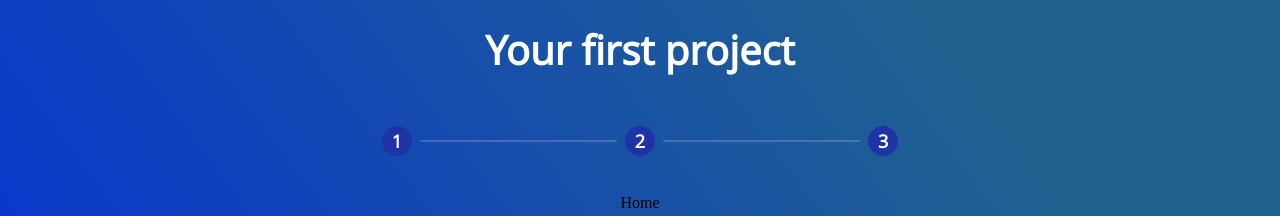
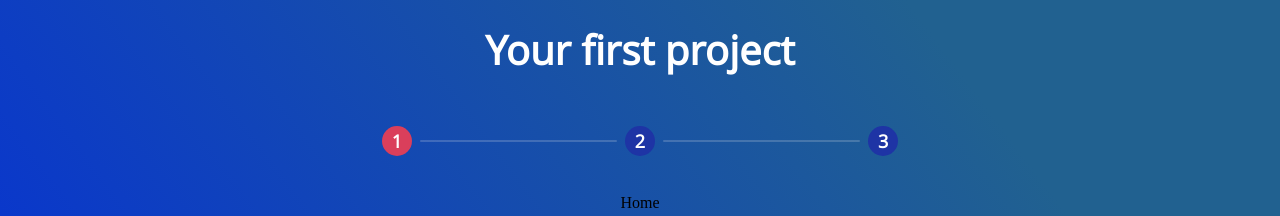
Before and after one commit to AlexChorniy/Halo-Lab, a React app: page / in a window 1280 px wide. Shown: the top 216 px of the page. Built offline with nearby package versions, Linux system fonts and the light colour scheme.

Commit message:
Add header change color

```diff
--- a/dev/components/Header/Header.js
+++ b/dev/components/Header/Header.js
@@ -1,4 +1,4 @@
-import React from 'react';
+import React, { useState, useEffect } from 'react';
 import { Link } from "react-router-dom";
 
 import {
@@ -10,24 +10,27 @@ import {
     NavLinkContainer
 } from './styles';
 
+//
+
 const Header = () => {
+    const [getCheckBox, sendCheckBox] = useState({ box: 'one' });
     return (
         <Navigation>
             <PageTitleText>Your first project</PageTitleText>
             <NavLinkContainer>
-                <NavLink>
+                <NavLink onClick={() => sendCheckBox({ box: 'one' })} background={getCheckBox?.box === 'one'}>
                     <Link to="/" style={{ textDecoration: 'none' }}>
                         <NavLinkValue>1</NavLinkValue>
                     </Link>
                 </NavLink>
                 <DecorationLine />
-                <NavLink>
+                <NavLink onClick={() => sendCheckBox({ box: 'two' })} background={getCheckBox?.box === 'two'}>
                     <Link to="/about" style={{ textDecoration: 'none' }}>
                         <NavLinkValue>2</NavLinkValue>
                     </Link>
                 </NavLink>
                 <DecorationLine />
-                <NavLink>
+                <NavLink onClick={() => sendCheckBox({ box: 'three' })} background={getCheckBox?.box === 'three'}>
                     <Link to="/dashboard" style={{ textDecoration: 'none' }}>
                         <NavLinkValue>3</NavLinkValue>
                     </Link>
--- a/dev/components/Header/styles.js
+++ b/dev/components/Header/styles.js
@@ -32,7 +32,7 @@ export const NavLink = styled.div`
     font-family: OpenSansBold;
     min-width: 30px;
     min-height: 30px;
-    background: #1E34A5;
+    background: ${({ background }) => background ? '#DA3F5B' : '#1E34A5'};
     border-radius: 50%;
     display: flex;
     justify-content: center;
```
